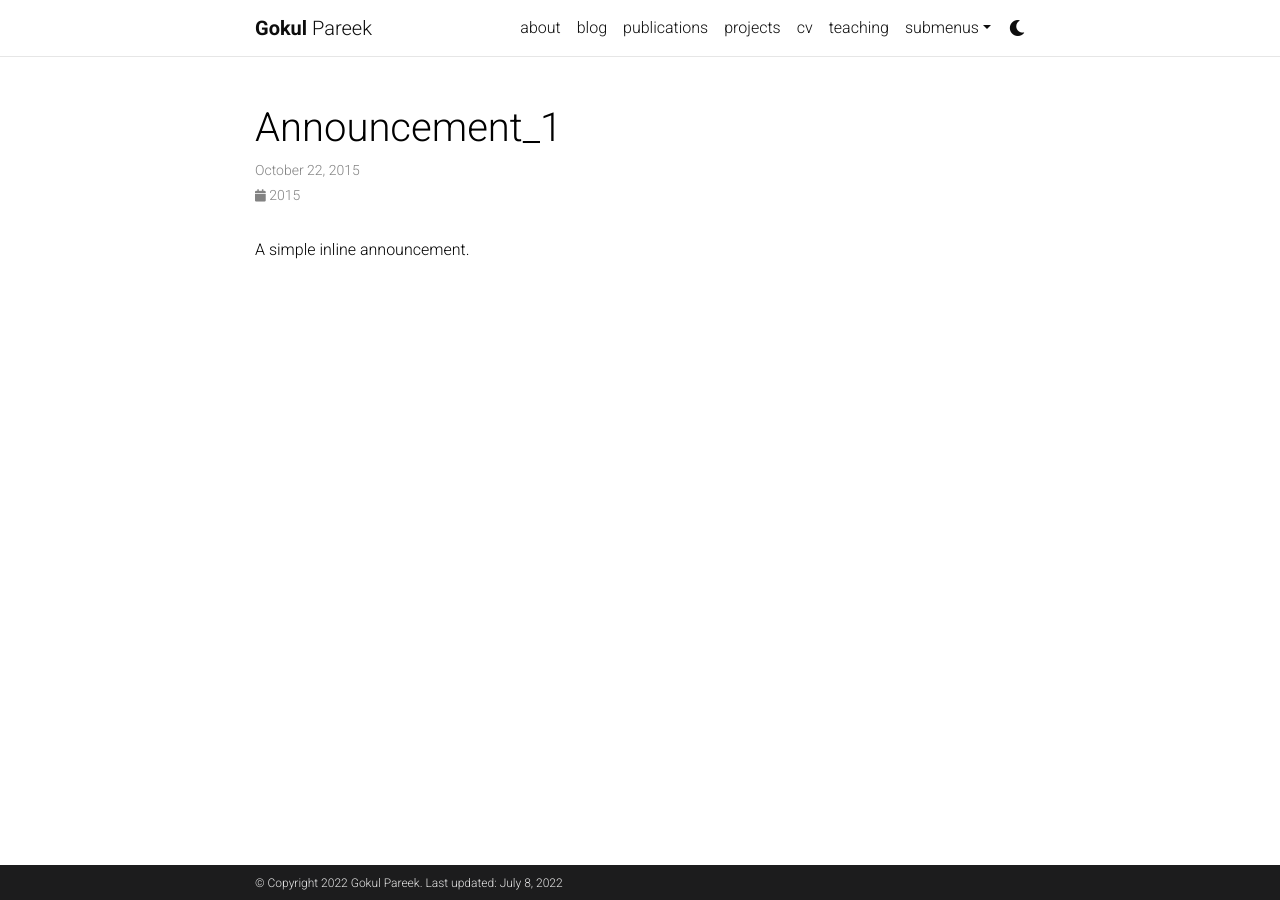
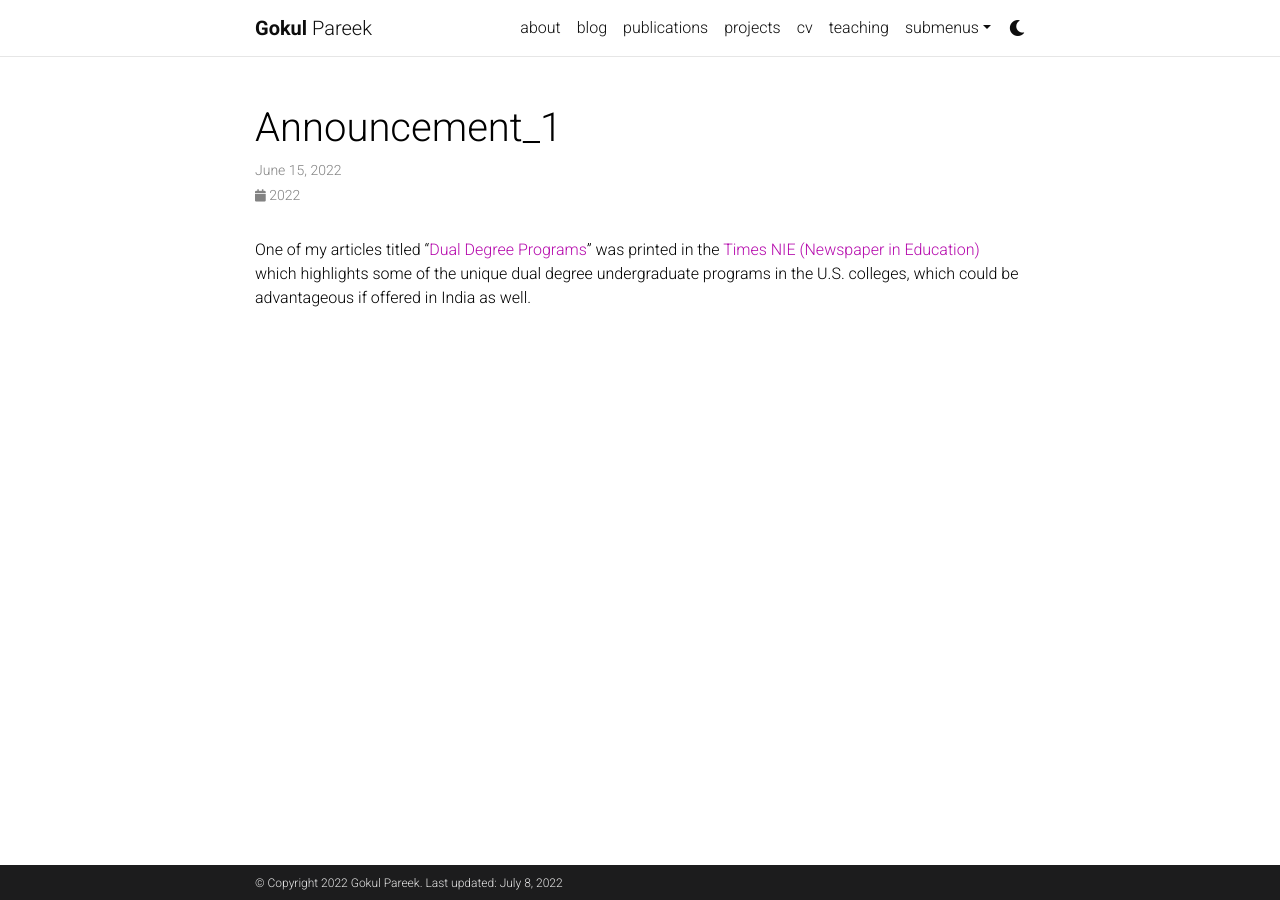
Before and after one commit to gokulpareek/gokul-pareek-website, a Jekyll site: the page built from _news/announcement_1.md, in a window 1280 px wide. Built offline with Jekyll 4.4.1, drawn with Linux system fonts in a browser that asks for light colours; comment, search, counter and statistics services are not loaded; a style sheet for code colours, icons or effects is not loaded.

Commit message:
Update announcement_1.md

```diff
--- a/_news/announcement_1.md
+++ b/_news/announcement_1.md
@@ -1,7 +1,7 @@
 ---
 layout: post
-date: 2015-10-22 15:59:00-0400
+date: 2022-06-15 07:59:00-0400
 inline: true
 ---
 
-A simple inline announcement.
+One of my articles titled "[Dual Degree Programs](https://drive.google.com/file/d/1ru1tbD1u6Tp3iQE_LlD2xMHzVX-AxHml/view)" was printed in the [Times NIE (Newspaper in Education)](https://toistudent.timesofindia.indiatimes.com/aboutus/) which highlights some of the unique dual degree undergraduate programs in the U.S. colleges, which could be advantageous if offered in India as well.
```
